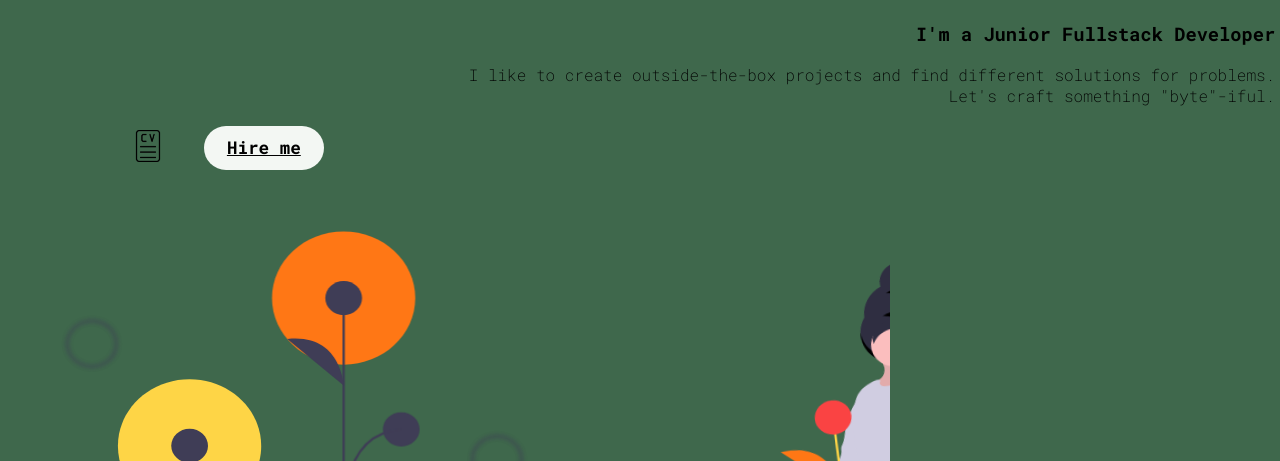
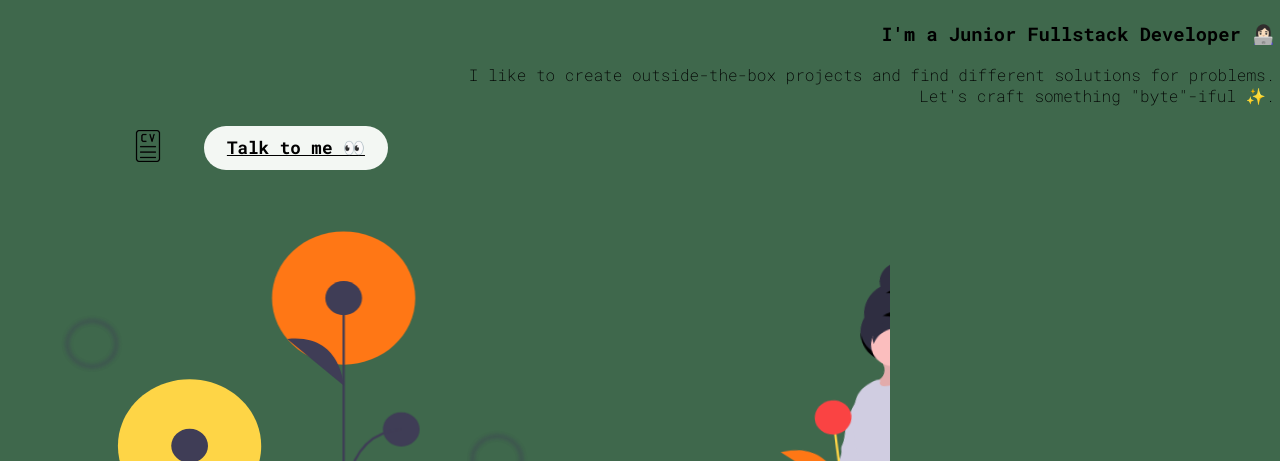
Before and after one commit to isadecarvalhodev/portfolio-website, a website: page index.html in a window 1280 px wide. Shown: the part 339-800 px from the top of the page. Drawn offline with Linux system fonts and the light colour scheme.

Commit message:
add emojis to text and more comments

```diff
--- a/index.html
+++ b/index.html
@@ -234,10 +234,10 @@
     <section class="subhead">
 
 
-        <h3 class="subhead">I'm a Junior Fullstack Developer</h3>
+        <h3 class="subhead">I'm a Junior Fullstack Developer 👩🏻‍💻 </h3>
         <p>
             I like to create <span class="invert">outside-the-box </span> projects and find different solutions for problems.
-            <br>Let's craft something "byte"-iful.
+            <br>Let's craft something "byte"-iful ✨.
 
 
         </p>
@@ -252,7 +252,7 @@
                 </a>
             </div>
             <div class="right-container">
-                <a href="#talk-to-me" class="primary-cta">Hire me</a>
+                <a href="#talk-to-me" class="primary-cta">Talk to me 👀</a>
             </div>
         </div>
 
```
